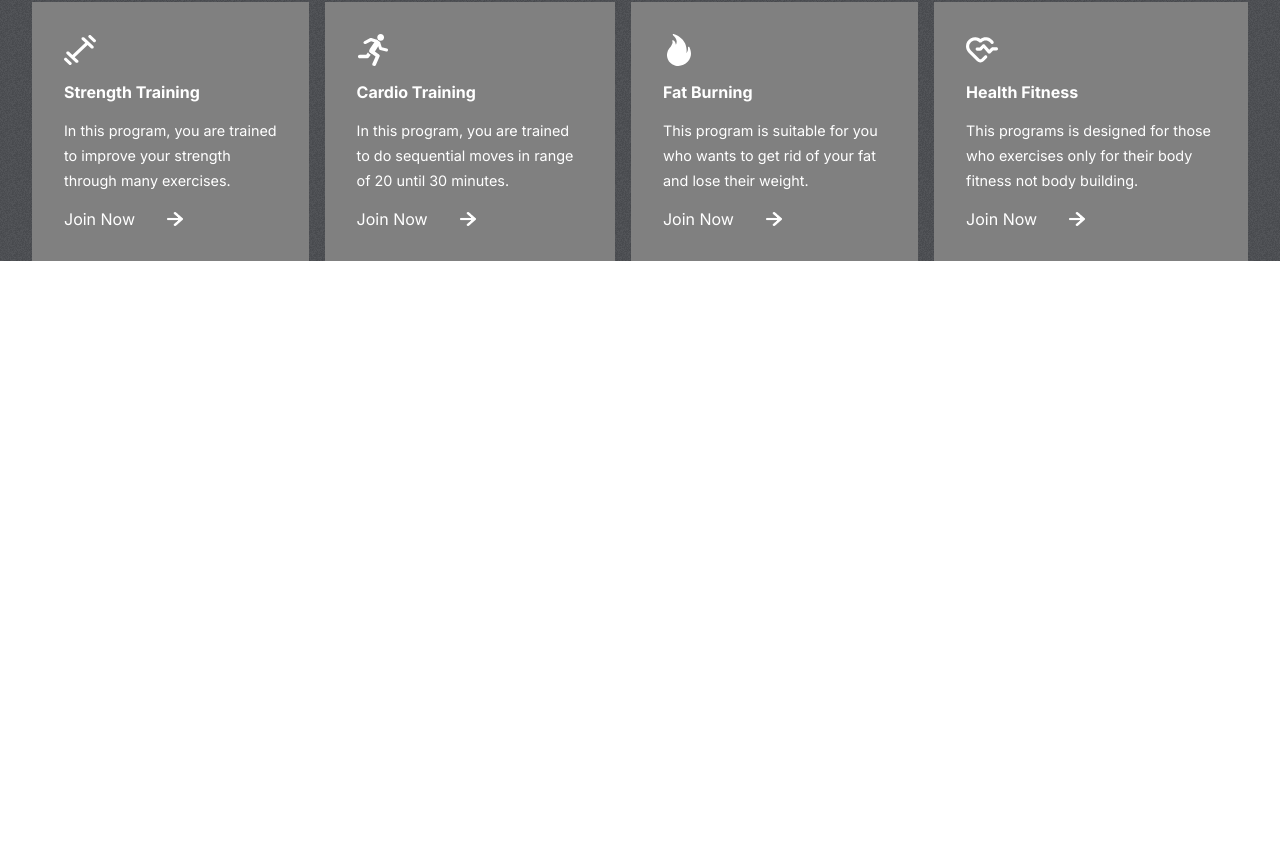
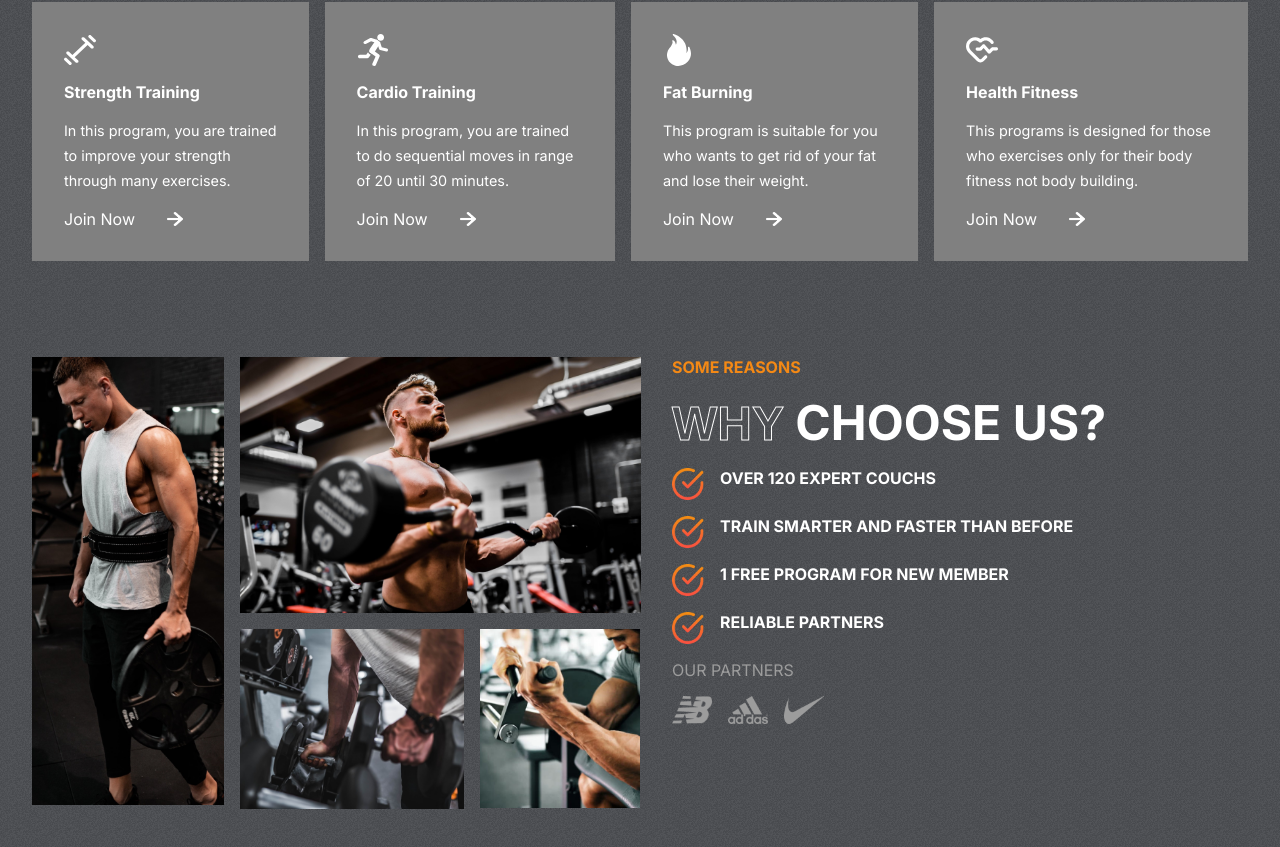
Before and after one commit to asad-amjad/GymApp-React, a React (Create React App) app: page / in a window 1280 px wide. Shown: the part 906-1753 px from the top of the page. Before the commit the page ends 1167 px from the top, so only its background shows below. Built offline with nearby package versions, Linux system fonts and the light colour scheme.

Commit message:
reasons section

```diff
--- a/src/App.js
+++ b/src/App.js
@@ -1,11 +1,13 @@
 import "./App.css";
 import Hero from "./components/Hero/Hero";
 import Programs from "./components/Programs/Programs";
+import Reasons from "./components/Reasons/Reasons";
 function App() {
   return (
     <div className="App">
       <Hero />
       <Programs />
+      <Reasons/>
     </div>
   );
 }
--- /dev/null
+++ b/src/components/Reasons/Reasons.css
@@ -0,0 +1,88 @@
+.Reasons {
+  padding: 0 2rem;
+  display: flex;
+  gap: 2rem;
+}
+
+.left-r {
+  flex: 1 1;
+  display: grid;
+  grid-template-columns: repeat(3, 1fr);
+  gap: 1rem;
+  grid-auto-rows: 1fr;
+}
+
+.left-r > img {
+  object-fit: cover;
+  /* will crop the image according to width */
+}
+
+.left-r > :nth-child(1) {
+  width: 12rem;
+  grid-row: 1/3;
+  height: 28rem;
+}
+
+.left-r > :nth-child(2) {
+  width: auto;
+  height: 16rem;
+  grid-column: 2/4;
+}
+
+.left-r > :nth-child(3) {
+  width: 14rem;
+  grid-column: 2/3;
+  grid-row: 2;
+}
+
+.left-r > :nth-child(4) {
+  width: 10rem;
+  grid-row: 2;
+  grid-column: 3/4;
+  height: 11.2rem;
+}
+
+.right-r {
+  flex: 1 1;
+  text-transform: uppercase;
+  gap: 1rem;
+  display: flex;
+  flex-direction: column;
+}
+
+.right-r > span {
+  font-weight: bold;
+  color: var(--orange);
+}
+
+.right-r > div {
+  color: white;
+  font-size: 3rem;
+  font-weight: bold;
+}
+
+.details-r {
+  display: flex;
+  flex-direction: column;
+  gap: 1rem;
+}
+
+.details-r > div {
+  display: flex;
+  font-size: 1rem;
+  gap: 1rem;
+}
+
+.details-r > div > img {
+  width: 2rem;
+  height: 2rem;
+}
+
+.partners {
+  display: flex;
+  gap: 1rem;
+}
+
+.partners > img {
+  width: 2.5rem;
+}
--- /dev/null
+++ b/src/components/Reasons/Reasons.jsx
@@ -0,0 +1,60 @@
+import image1 from "../../assets/image1.png";
+import image2 from "../../assets/image2.png";
+import image3 from "../../assets/image3.png";
+import image4 from "../../assets/image4.png";
+import nb from "../../assets/nb.png";
+import adidas from "../../assets/adidas.png";
+import nike from "../../assets/nike.png";
+import tick from "../../assets/tick.png";
+import "./Reasons.css";
+
+const Reasons = () => {
+  return (
+    <div className="Reasons" id="reasons">
+      <div className="left-r">
+        <img src={image1} alt="" />
+        <img src={image2} alt="" />
+        <img src={image3} alt="" />
+        <img src={image4} alt="" />
+      </div>
+      <div className="right-r">
+        <span>some reasons</span>
+        <div>
+          <span className="stroke-text">Why</span>
+          <span> Choose us?</span>
+        </div>
+
+        <div className="details-r">
+          <div>
+            <img src={tick} alt="" />
+            <span>Over 120 expert couchs</span>
+          </div>
+
+          <div>
+            <img src={tick} alt="" />
+            <span>train smarter and faster than before</span>
+          </div>
+
+          <div>
+            <img src={tick} alt="" />
+            <span>1 free program for new member</span>
+          </div>
+
+          <div>
+            <img src={tick} alt="" />
+            <span>reliable partners</span>
+          </div>
+        </div>
+        <span style={{ color: "var(--gray)", fontWeight: "normal" }}>
+          Our partners
+        </span>
+        <div className="partners">
+          <img src={nb} alt="" />
+          <img src={adidas} alt="" />
+          <img src={nike} alt="" />
+        </div>
+      </div>
+    </div>
+  );
+};
+export default Reasons;
```
